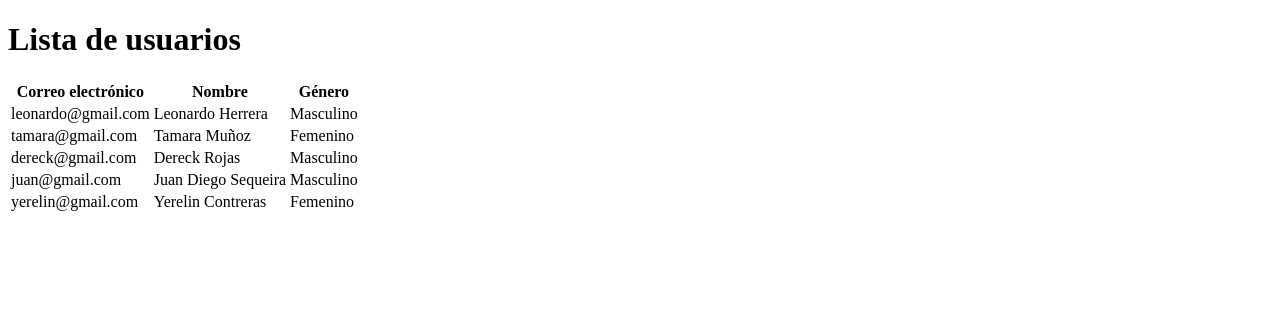
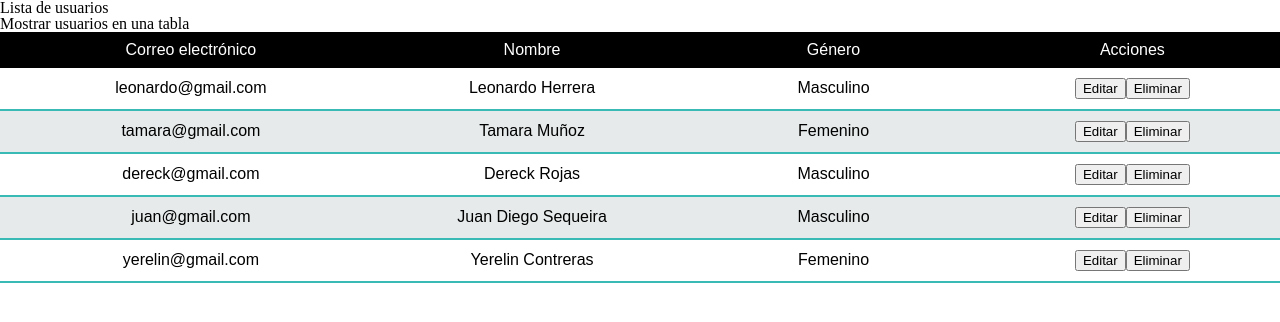
Before and after one commit to pabskun/proy1-sc05-2022-02, a plain HTML site: page usuario-listar.html in a window 1280 px wide. Drawn offline with Linux system fonts and the light colour scheme; a web font is replaced by a local one.

Commit message:
Estilos tablas

```diff
--- /dev/null
+++ b/css/tablas.css
@@ -0,0 +1,36 @@
+* {
+    box-sizing: border-box;
+}
+
+.tbl-info {
+    font-family: 'Kdam Thmor Pro', sans-serif;
+}
+
+
+/* Estilos del thead */
+
+.tbl-info thead {
+    background: #000;
+    color: #fff;
+}
+
+.tbl-info thead tr th {
+    padding: 10px 1%;
+}
+
+
+/* Estilos del tbody */
+
+.tbl-info tbody tr {
+    border-bottom: 2px solid #3abab4;
+}
+
+.tbl-info tbody tr:nth-child(even) {
+    background: rgb(230, 234, 234);
+}
+
+.tbl-info tbody tr td {
+    padding: 10px 1%;
+    text-align: center;
+    width: 5%;
+}
--- a/js/usuario-listar.js
+++ b/js/usuario-listar.js
@@ -11,6 +11,24 @@ const llenarTabla = () => {
         fila.insertCell().textContent = usuarioTemp.correo;
         fila.insertCell().textContent = usuarioTemp.nombre;
         fila.insertCell().textContent = usuarioTemp.genero;
+
+        //Creación de la celda para los botones
+        let tdAcciones = fila.insertCell();
+
+        //Creación del botón de editar
+        let btnEditar = document.createElement('button');
+        btnEditar.textContent = 'Editar';
+        btnEditar.type = 'button';
+
+        //Creación del botón de eliminar
+        let btnEliminar = document.createElement('button');
+        btnEliminar.textContent = 'Eliminar';
+        btnEliminar.type = 'button';
+
+        //Agregar el botón de editar y eliminar a la celda de acciones
+        tdAcciones.appendChild(btnEditar);
+        tdAcciones.appendChild(btnEliminar);
+
     });
 };
 
--- a/js/usuarios.js
+++ b/js/usuarios.js
@@ -19,3 +19,5 @@ let usuarios = [{
     'nombre': 'Yerelin Contreras',
     'genero': 'Femenino'
 }];
+
+let usuarios1 = [{}, {}, {}, {}];
--- a/usuario-listar.html
+++ b/usuario-listar.html
@@ -5,17 +5,32 @@
     <meta charset="UTF-8">
     <meta http-equiv="X-UA-Compatible" content="IE=edge">
     <meta name="viewport" content="width=device-width, initial-scale=1.0">
+    <!-- 1. Archivo reset css -->
+    <link rel="stylesheet" href="css/reset.css">
+
+    <!-- 2. Archivos de css externos (fuentes) -->
+    <link rel="preconnect" href="https://fonts.googleapis.com">
+    <link rel="preconnect" href="https://fonts.gstatic.com" crossorigin>
+    <link href="https://fonts.googleapis.com/css2?family=Inter&display=swap" rel="stylesheet">
+    <link rel="preconnect" href="https://fonts.googleapis.com">
+    <link rel="preconnect" href="https://fonts.gstatic.com" crossorigin>
+    <link href="https://fonts.googleapis.com/css2?family=Kdam+Thmor+Pro&display=swap" rel="stylesheet">
+
+    <link rel="stylesheet" href="css/tablas.css">
     <title>Document</title>
 </head>
 
 <body>
     <h1>Lista de usuarios</h1>
-    <table id="tbl-usuarios">
+    <h2>Mostrar usuarios en una tabla</h2>
+    <section id="sct-tabla">
+        <table id="tbl-usuarios" class="tbl-info">
             <thead>
                 <tr>
                     <th>Correo electrónico</th>
                     <th>Nombre</th>
                     <th>Género</th>
+                    <th>Acciones</th>
                 </tr>
             </thead>
             <tbody>
@@ -31,6 +46,7 @@
                 </tr>
             </tbody>
         </table>
+    </section>
     <script src="js/usuarios.js"></script>
     <script src="js/usuario-listar.js"></script>
 </body>
```
Lines whose indentation alone changed are shown as unchanged.
